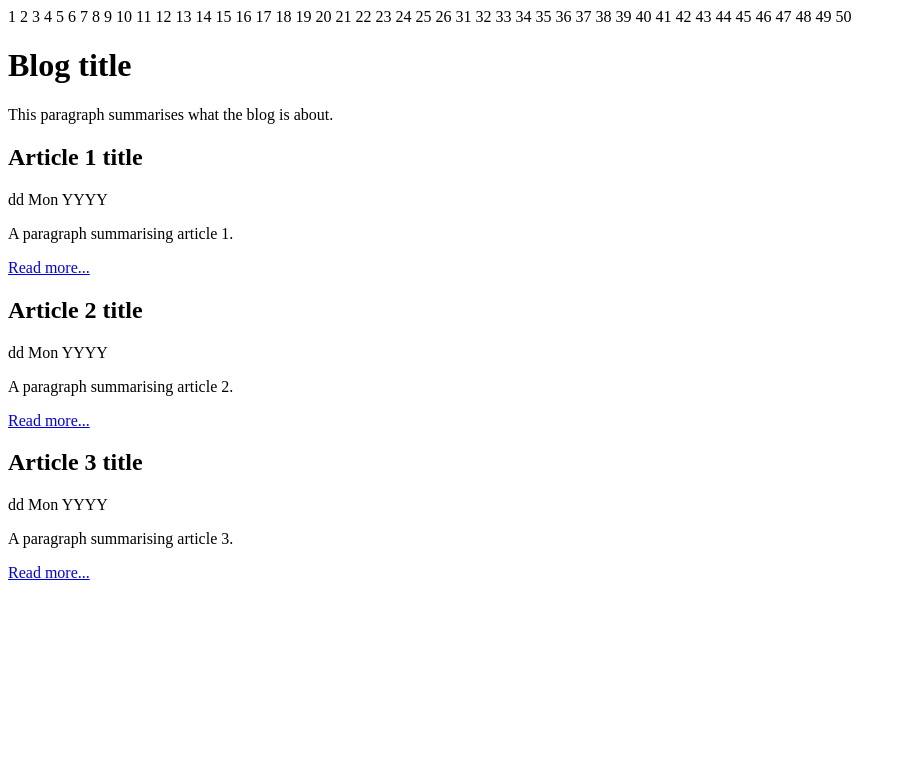
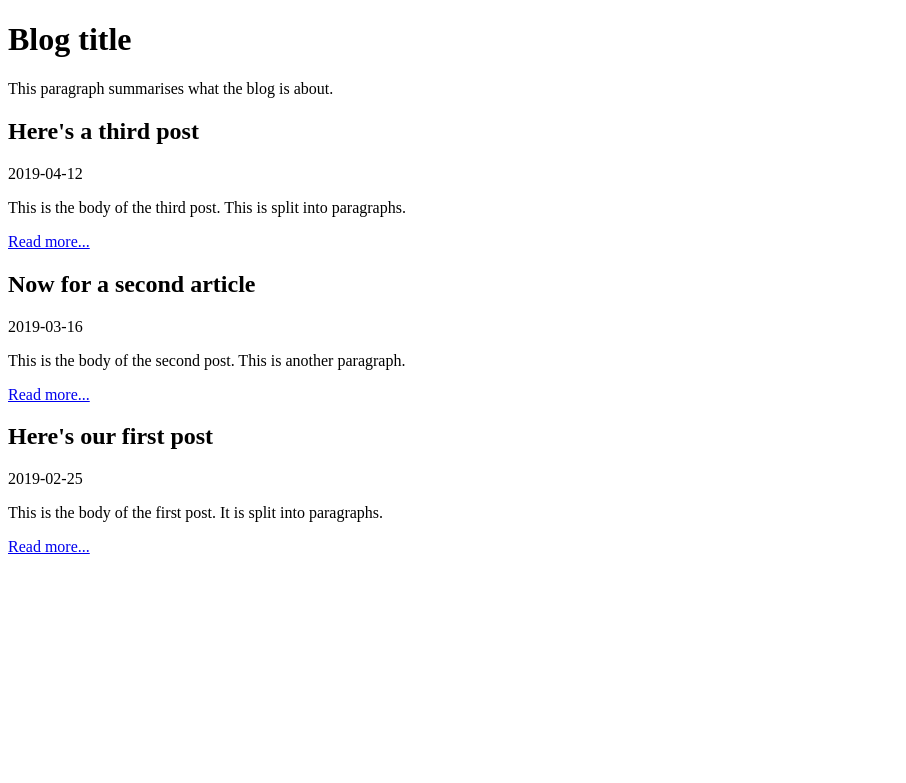
Before and after one commit to furofo/blog, a PHP site: page / in a window 1280 px wide. Shown: the top 783 px of the page, without its empty margins (0-906 px from the left). Run offline with PHP 8.4, Linux system fonts and the light colour scheme; data comes from the database, SQL or seed files in the repository.

Commit message:
further changes to index to link database

```diff
--- a/blog/index.php
+++ b/blog/index.php
@@ -1,49 +1,4 @@
-1
-2
-3
-4
-5
-6
-7
-8
-9
-10
-11
-12
-13
-14
-15
-16
-17
-18
-19
-20
-21
-22
-23
-24
-25
-26
-31
-32
-33
-34
-35
-36
-37
-38
-39
-40
-41
-42
-43
-44
-45
-46
-47
-48
-49
-50
+
 <?php
 // Work out the path to the database, so SQLite/PDO can connect
 $root = __DIR__;
@@ -77,14 +32,21 @@
         <h1>Blog title</h1>
         <p>This paragraph summarises what the blog is about.</p>
 
+        <?php while ($row = $stmt->fetch(PDO::FETCH_ASSOC)): ?>
+            <h2>
+                <?php echo htmlspecialchars($row['title'], ENT_HTML5, 'UTF-8') ?>
+            </h2>
+            <div>
+                <?php echo $row['created_at'] ?>
+            </div>
+            <p>
+                <?php echo htmlspecialchars($row['body'], ENT_HTML5, 'UTF-8') ?>
+            </p>
 
-        <?php for ($postId = 1; $postId <= 3; $postId++): ?>
-            <h2>Article <?php echo $postId ?> title</h2>
-            <div>dd Mon YYYY</div>
-            <p>A paragraph summarising article <?php echo $postId ?>.</p>
+
             <p>
                 <a href="#">Read more...</a>
             </p>
-        <?php endfor ?>
+            <?php endwhile ?>
     </body>
 </html>
```
